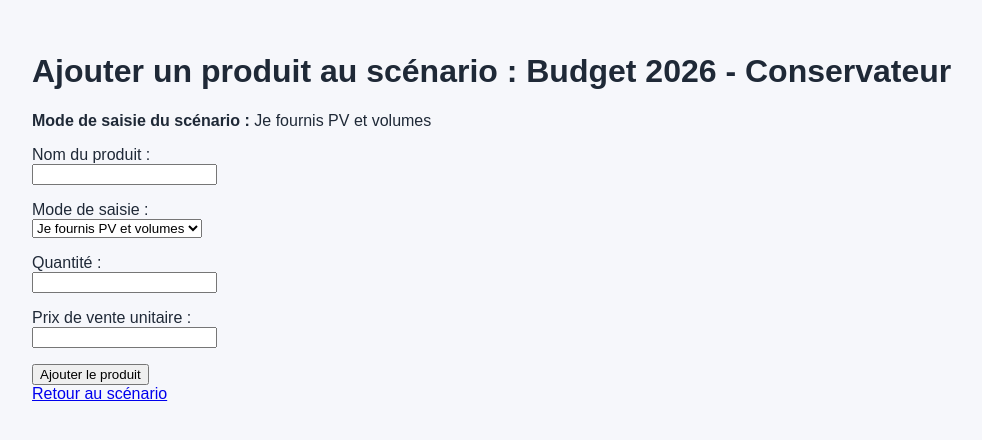
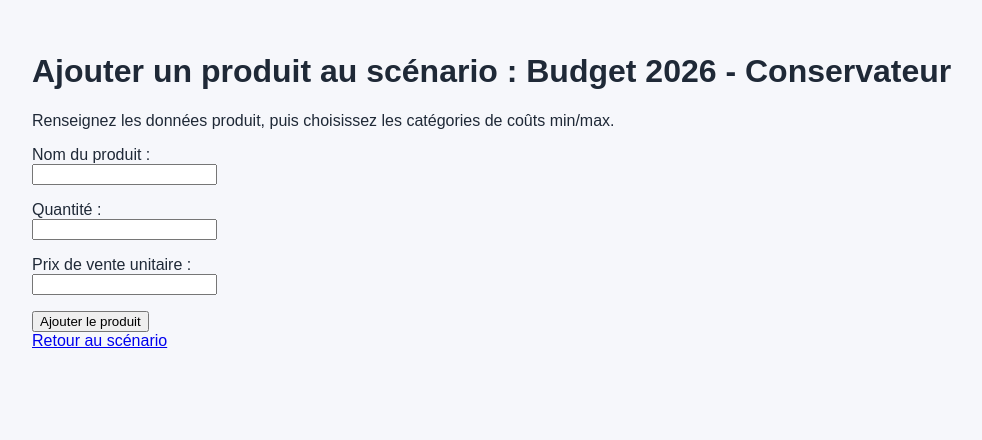
Before and after one commit to PRADES-matteo/projet_M1, a Django app: page /costs/scenario/1/product/add/ in a window 1280 px wide. Shown: the part 50-490 px from the top of the page, without its empty margins (58-1040 px from the left). Run offline with Django 5.2, Linux system fonts and the light colour scheme; data comes from the database, SQL or seed files in the repository.

Commit message:
correctif pour ajouter produit

```diff
--- a/apps/costs/forms.py
+++ b/apps/costs/forms.py
@@ -1,5 +1,4 @@
 from django import forms
-from decimal import Decimal
 
 from .models import CostCenter, CostLine, CostScenario, Product
 
@@ -30,19 +29,6 @@ class CostScenarioForm(forms.ModelForm):
         }
 
 
-class ScenarioSettingsForm(forms.ModelForm):
-    class Meta:
-        model = CostScenario
-        fields = ["input_mode", "preset", "ui_mode", "use_reciprocal_allocation", "use_seasonality"]
-        labels = {
-            "input_mode": "Mode de saisie des produits",
-            "preset": "Template métier",
-            "ui_mode": "Niveau de détail",
-            "use_reciprocal_allocation": "Activer la répartition réciproque",
-            "use_seasonality": "Activer la saisonnalité",
-        }
-
-
 class CostCenterForm(forms.ModelForm):
     class Meta:
         model = CostCenter
@@ -61,19 +47,6 @@ class CostLineForm(forms.ModelForm):
 
 
 class ProductForm(forms.ModelForm):
-    entry_mode = forms.ChoiceField(
-        label="Mode de saisie",
-        choices=[("ca_total", "Je fournis le CA"), ("pv_volume", "Je fournis PV et volumes")],
-        required=True,
-    )
-    revenue_total = forms.DecimalField(
-        label="Chiffre d'affaires total",
-        max_digits=14,
-        decimal_places=2,
-        required=False,
-        min_value=Decimal("0"),
-    )
-
     class Meta:
         model = Product
         fields = ["name", "quantity", "unit_price"]
@@ -86,23 +59,3 @@ class ProductForm(forms.ModelForm):
     def __init__(self, *args, scenario=None, **kwargs):
         super().__init__(*args, **kwargs)
         self.scenario = scenario
-        if scenario:
-            self.fields["entry_mode"].initial = scenario.input_mode
-
-    def clean(self):
-        cleaned_data = super().clean()
-        entry_mode = cleaned_data.get("entry_mode")
-        quantity = cleaned_data.get("quantity")
-        unit_price = cleaned_data.get("unit_price")
-        revenue_total = cleaned_data.get("revenue_total")
-
-        if entry_mode == "ca_total":
-            if not revenue_total:
-                self.add_error("revenue_total", "Le CA total est requis avec ce mode.")
-            if not quantity or quantity <= 0:
-                self.add_error("quantity", "La quantité est requise et doit être > 0.")
-        else:
-            if unit_price is None:
-                self.add_error("unit_price", "Le prix unitaire est requis avec ce mode.")
-
-        return cleaned_data
--- a/apps/costs/models.py
+++ b/apps/costs/models.py
@@ -65,6 +65,7 @@ class CostLine(models.Model):
     amount = models.DecimalField(max_digits=14, decimal_places=2)
     center = models.ForeignKey(CostCenter, on_delete=models.SET_NULL, null=True, blank=True, related_name="cost_lines")
     is_direct = models.BooleanField(default=False)
+    is_product = models.BooleanField(default=False)
 
     def __str__(self):
         return self.label
--- a/apps/costs/templates/costs/add_product.html
+++ b/apps/costs/templates/costs/add_product.html
@@ -2,40 +2,15 @@
 
 {% block content %}
 <h1>Ajouter un produit au scénario : {{ scenario.name }}</h1>
-<p><strong>Mode de saisie du scénario :</strong> {{ scenario.get_input_mode_display }}</p>
+<p>Renseignez les données produit, puis choisissez les catégories de coûts min/max.</p>
 <form method="post" novalidate>
         {% csrf_token %}
         {{ form.non_field_errors }}
         <p>{{ form.name.label_tag }}<br>{{ form.name }} {{ form.name.errors }}</p>
-        <p>{{ form.entry_mode.label_tag }}<br>{{ form.entry_mode }} {{ form.entry_mode.errors }}</p>
         <p>{{ form.quantity.label_tag }}<br>{{ form.quantity }} {{ form.quantity.errors }}</p>
-
-        <div id="block-ca" style="display:none;">
-                <p>{{ form.revenue_total.label_tag }}<br>{{ form.revenue_total }} {{ form.revenue_total.errors }}</p>
-        </div>
-        <div id="block-pv" style="display:none;">
-                <p>{{ form.unit_price.label_tag }}<br>{{ form.unit_price }} {{ form.unit_price.errors }}</p>
-        </div>
+        <p>{{ form.unit_price.label_tag }}<br>{{ form.unit_price }} {{ form.unit_price.errors }}</p>
 
     <button type="submit" class="btn btn-primary">Ajouter le produit</button>
 </form>
-
-<script>
-    (function () {
-        const entryMode = document.getElementById("id_entry_mode");
-        const caBlock = document.getElementById("block-ca");
-        const pvBlock = document.getElementById("block-pv");
-        function syncMode() {
-            if (!entryMode) return;
-            const isCA = entryMode.value === "ca_total";
-            if (caBlock) caBlock.style.display = isCA ? "block" : "none";
-            if (pvBlock) pvBlock.style.display = isCA ? "none" : "block";
-        }
-        if (entryMode) {
-            entryMode.addEventListener("change", syncMode);
-            syncMode();
-        }
-    })();
-</script>
 <a href="{% url 'scenario-detail' scenario.id %}">Retour au scénario</a>
 {% endblock %}
--- a/apps/costs/urls.py
+++ b/apps/costs/urls.py
@@ -4,7 +4,6 @@ from . import views
 urlpatterns = [
     path("", views.scenario_list, name="scenario-list"),
     path("<int:pk>/", views.scenario_detail, name="scenario-detail"),
-    path("<int:pk>/settings/", views.update_scenario_settings, name="scenario-settings"),
     path("scenario/create/", views.create_scenario, name="create_scenario"),
     path("scenario/<int:scenario_id>/product/add/", views.add_product, name="add_product"),
     path("scenario/<int:scenario_id>/product/<int:product_id>/cost-line/add/", views.add_cost_line, name="add_cost_line"),
--- a/apps/costs/views.py
+++ b/apps/costs/views.py
@@ -1,7 +1,7 @@
 from decimal import Decimal
 
 from django.shortcuts import render, redirect
-from .forms import CostScenarioForm, ProductForm, CostLineForm, ScenarioSettingsForm
+from .forms import CostScenarioForm, ProductForm, CostLineForm
 from .models import CostScenario, Product, CostLine
 from .services.direct_costing import calculate_direct_costing
 from .services.center_analysis import calculate_center_analysis
@@ -71,7 +71,6 @@ def scenario_detail(request, pk):
         "costs/scenario_detail.html",
         {
             "scenario": scenario,
-            "settings_form": ScenarioSettingsForm(instance=scenario),
             "center_analysis": calculate_center_analysis(cost_lines),
             "direct_costing": calculate_direct_costing(cost_lines),
             "summary_rows": summary_rows,
@@ -84,15 +83,6 @@ def scenario_detail(request, pk):
             },
         },
     )
-
-
-def update_scenario_settings(request, pk):
-    scenario = CostScenario.objects.get(pk=pk)
-    if request.method == "POST":
-        form = ScenarioSettingsForm(request.POST, instance=scenario)
-        if form.is_valid():
-            form.save()
-    return redirect("scenario-detail", pk=pk)
 
 
 def create_scenario(request):
@@ -113,13 +103,6 @@ def add_product(request, scenario_id):
         if form.is_valid():
             product = form.save(commit=False)
             product.scenario = scenario
-
-            entry_mode = form.cleaned_data.get("entry_mode")
-            if entry_mode == "ca_total":
-                quantity = Decimal(form.cleaned_data["quantity"])
-                revenue_total = Decimal(form.cleaned_data["revenue_total"])
-                product.unit_price = (revenue_total / quantity) if quantity else Decimal("0.00")
-
             product.save()
             return redirect("add_cost_line", scenario_id=scenario.id, product_id=product.id)
     else:
```
Also changed, not shown: apps/costs/templates/costs/scenario_detail.html (+0 -31 lines), apps/costs/migrations/0004_product_min_max_cost_categories.py (added), apps/costs/migrations/0005_remove_product_cost_categories.py (added), apps/costs/migrations/0006_restore_costline_is_product_state.py (added).
